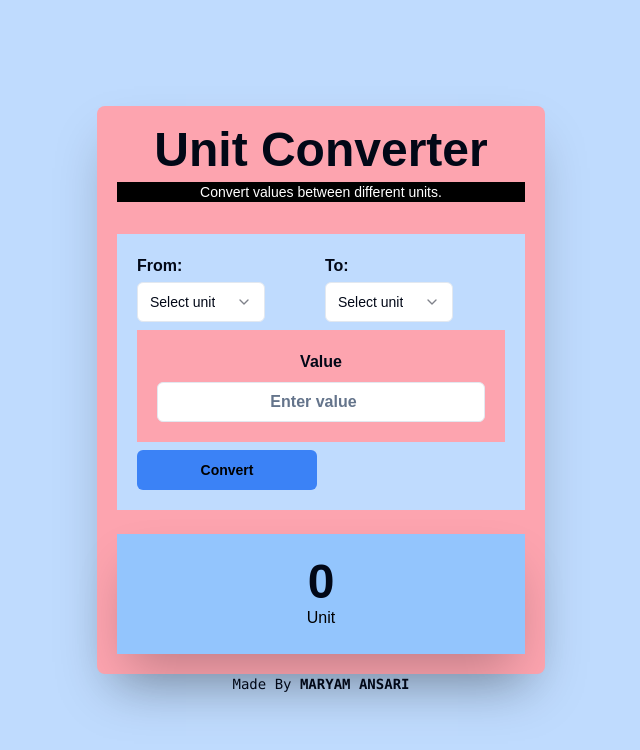
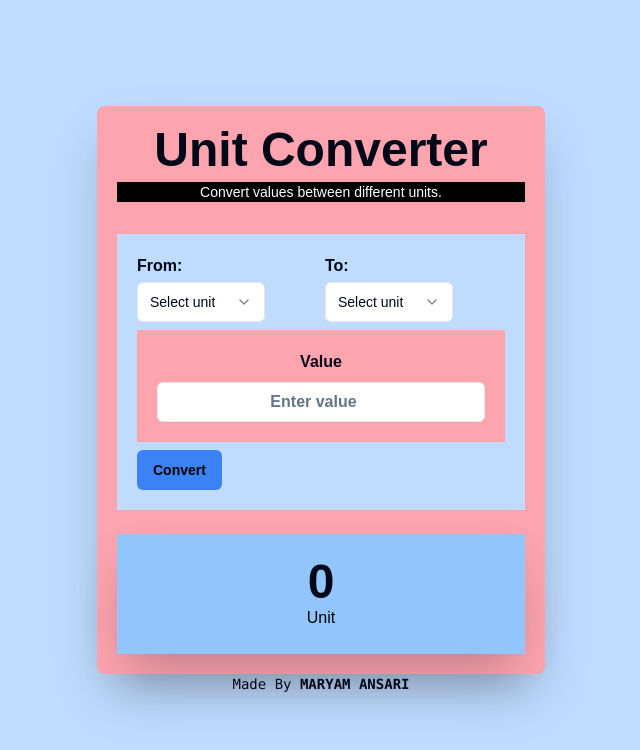
Before and after one commit to MaryamAnsari123/m4m-unit-converter, a Next.js app: page / in a window 1280 px wide. Shown: the top 750 px of the page, without its empty margins (319-959 px from the left). Built offline with nearby package versions, Linux system fonts and the light colour scheme.

Commit message:
Update unit-converter.tsx

```diff
--- a/components/unit-converter.tsx
+++ b/components/unit-converter.tsx
@@ -193,6 +193,7 @@ export default function UnitConverter() {
             />
           </div>
           {/* Button to trigger conversion */}
+<div className="alignItems-center">
           <Button
             type="button"
             className="bg-blue-500 text-primary-foreground font-bold text-black hover:bg-rose-400 ml-18"
@@ -200,6 +201,7 @@ export default function UnitConverter() {
           >
             Convert
           </Button>
+</div>
         </div>
         {/* Display the converted value */}
         <div className="mt-6 text-center bg-blue-300 p-6 shadow-2xl">
```
